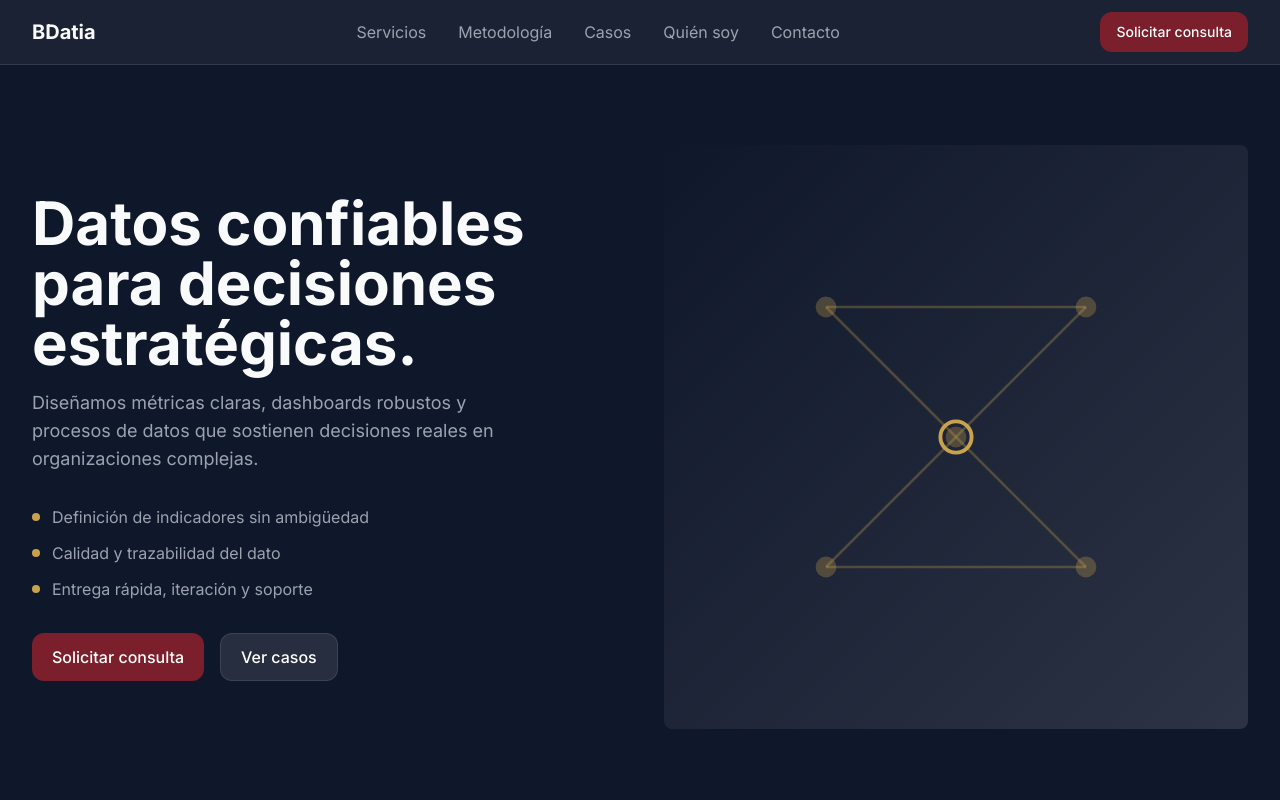
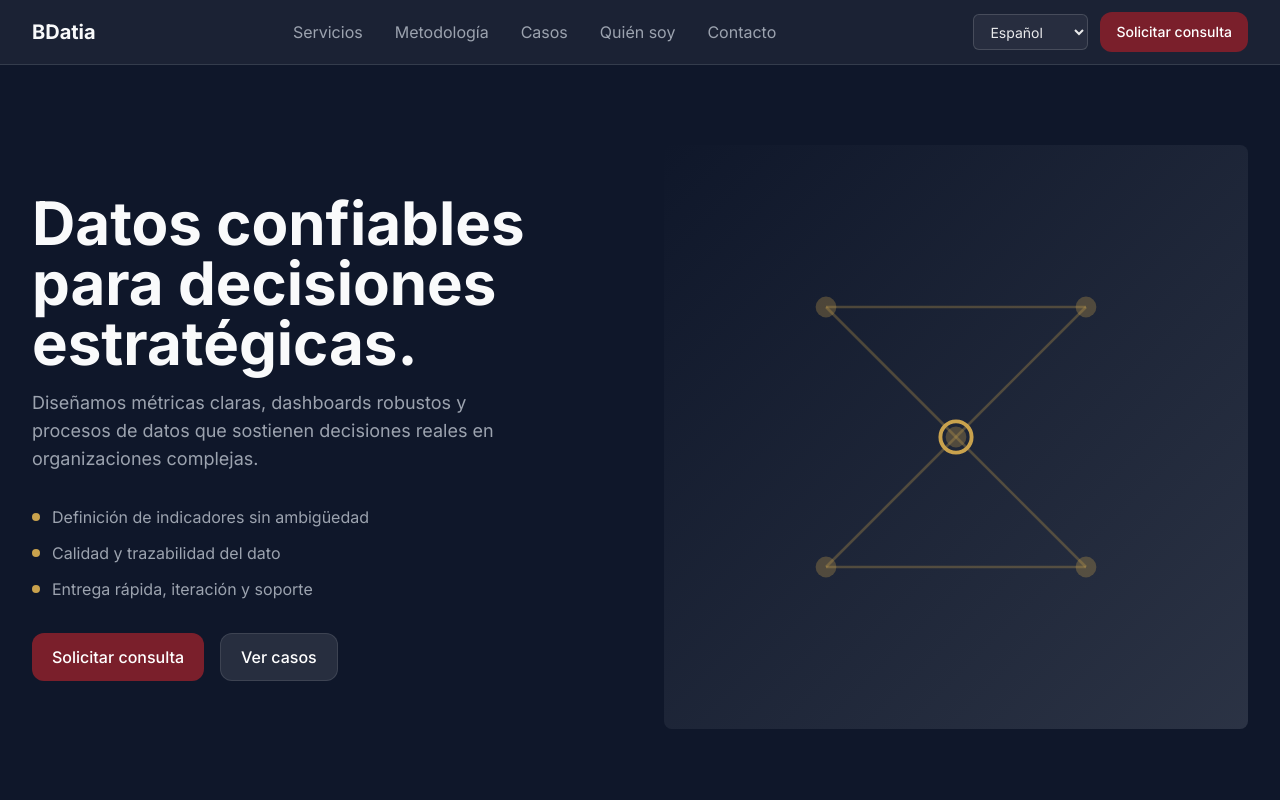
Before and after one commit to BarbaraLoyo/bdatia-web, a Next.js app: page / in a window 1280 px wide. Shown: the top 800 px of the page. Built offline with nearby package versions, Linux system fonts and the light colour scheme.

Commit message:
fix: header language switcher import

```diff
--- a/components/layout/Header.tsx
+++ b/components/layout/Header.tsx
@@ -4,6 +4,8 @@ import { useState } from 'react'
 import Link from 'next/link'
 import { Button } from '@/components/ui/Button'
 import { scrollToSection } from '@/lib/utils'
+import LanguageSwitcher from '@/components/layout/LanguageSwitcher'
+
 
 const navigation = [
   { name: 'Servicios', href: '#servicios' },
@@ -45,8 +47,9 @@ export function Header() {
             ))}
           </nav>
 
-          {/* CTA Button */}
-          <div className="hidden md:block">
+          {/* Desktop: Language + CTA */}
+          <div className="hidden md:flex items-center gap-3">
+            <LanguageSwitcher />
             <Button
               onClick={() => handleNavClick('#contacto')}
               variant="primary"
@@ -77,7 +80,12 @@ export function Header() {
         {/* Mobile Navigation */}
         {isMenuOpen && (
           <div className="md:hidden border-t border-muted/20">
-            <div className="px-2 pt-2 pb-3 space-y-1">
+            <div className="px-2 pt-2 pb-3 space-y-2">
+              {/* Mobile: Language Switcher */}
+              <div className="px-3 pt-2">
+                <LanguageSwitcher />
+              </div>
+
               {navigation.map((item) => (
                 <button
                   key={item.name}
@@ -87,6 +95,7 @@ export function Header() {
                   {item.name}
                 </button>
               ))}
+
               <div className="px-3 py-2">
                 <Button
                   onClick={() => handleNavClick('#contacto')}
--- /dev/null
+++ b/components/layout/LanguageSwitcher.tsx
@@ -0,0 +1,56 @@
+"use client";
+
+import { useMemo } from "react";
+
+type Lang = { label: string; tl: "es" | "en" | "pt" | "zh-CN" };
+
+const LANGS: Lang[] = [
+  { label: "Español", tl: "es" },
+  { label: "English", tl: "en" },
+  { label: "Português", tl: "pt" },
+  { label: "中文", tl: "zh-CN" },
+];
+
+// Genera URL traducida SIN widget (translate.goog)
+function buildTranslateUrl(tl: Lang["tl"]) {
+  if (typeof window === "undefined") return "#";
+
+  // Si eligen Español, volvemos al dominio normal
+  if (tl === "es") return window.location.origin + window.location.pathname + window.location.search + window.location.hash;
+
+  const { protocol, host, pathname, search, hash } = window.location;
+
+  // ejemplo: www.bdatia.com.ar -> www-bdatia-com-ar.translate.goog
+  const translatedHost = host.replace(/\./g, "-") + ".translate.goog";
+
+  const joiner = search && search.length > 0 ? "&" : "?";
+  const params =
+    `${joiner}_x_tr_sl=es&_x_tr_tl=${encodeURIComponent(tl)}&_x_tr_hl=${encodeURIComponent(tl)}&_x_tr_pto=wapp`;
+
+  return `${protocol}//${translatedHost}${pathname}${search}${params}${hash}`;
+}
+
+export default function LanguageSwitcher() {
+  const current = useMemo(() => "es", []);
+
+  return (
+    <div className="relative">
+      <select
+        defaultValue={current}
+        onChange={(e) => {
+          const tl = e.target.value as Lang["tl"];
+          const url = buildTranslateUrl(tl);
+          window.location.href = url;
+        }}
+        className="h-9 rounded-md border border-white/15 bg-white/5 px-3 text-sm text-white/90 outline-none hover:bg-white/10 focus:ring-2 focus:ring-white/20"
+        aria-label="Seleccionar idioma"
+      >
+        {LANGS.map((l) => (
+          <option key={l.tl} value={l.tl} className="text-black">
+            {l.label}
+          </option>
+        ))}
+      </select>
+    </div>
+  );
+}
```
